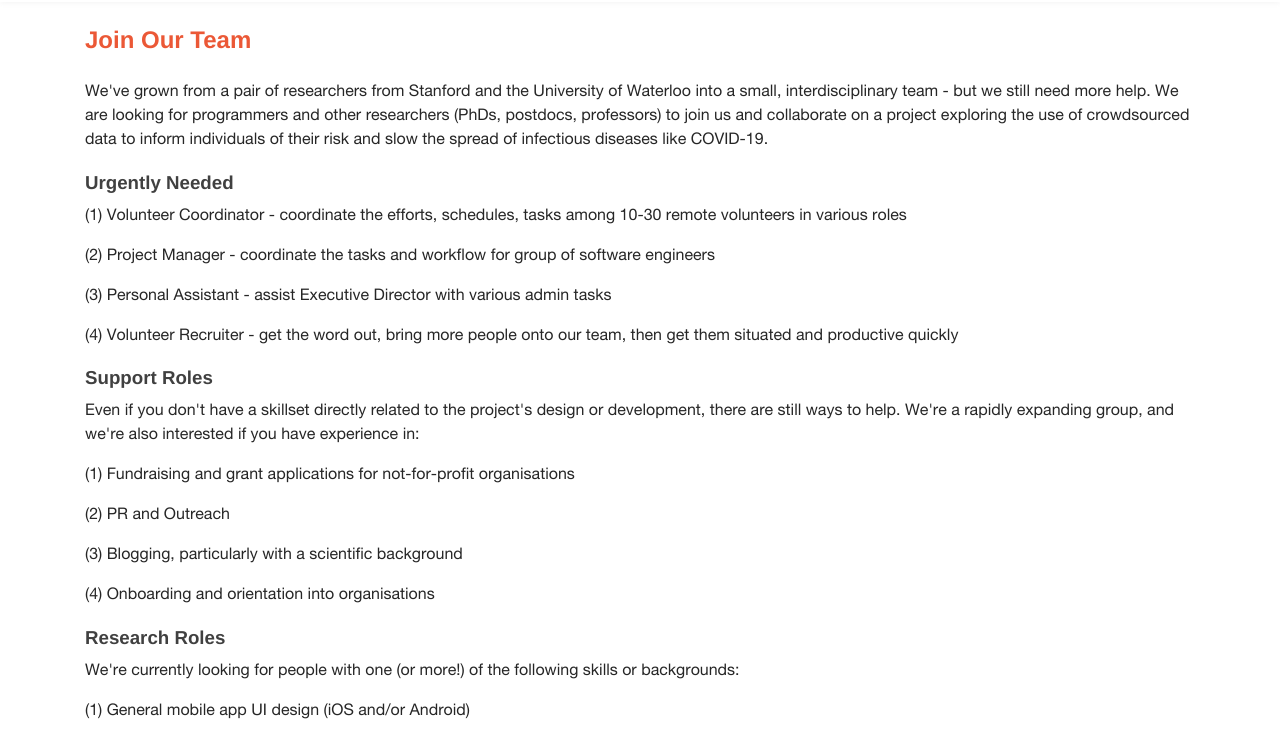
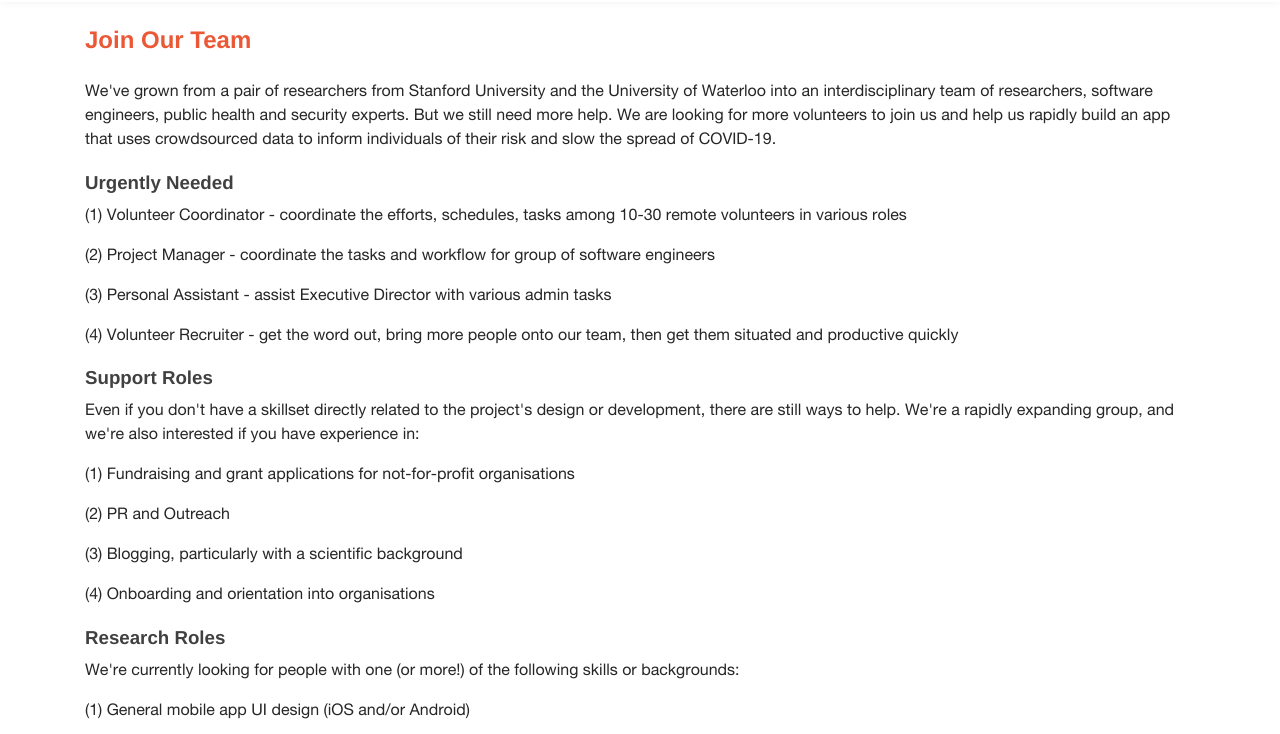
Before and after one commit to dkg/covid19risk.com, a plain HTML site: page site/collaborate.html in a window 1280 px wide. Shown: the part 58-792 px from the top of the page. Drawn offline with nearby package versions, Linux system fonts and the light colour scheme.

Commit message:
update description

```diff
--- a/site/collaborate.html
+++ b/site/collaborate.html
@@ -28,7 +28,10 @@
 
 <h1 class="orange">Join Our Team</h1>
 
-<p>We&#39;ve grown from a pair of researchers from Stanford and the University of Waterloo into a small, interdisciplinary team - but we still need more help. We are looking for programmers and other researchers (PhDs, postdocs, professors) to join us and collaborate on a project exploring the use of crowdsourced data to inform individuals of their risk and slow the spread of infectious diseases like COVID-19.</p>
+<p>We&#39;ve grown from a pair of researchers from Stanford University and the University of Waterloo into an interdisciplinary team
+of researchers, software engineers, public health and security experts. But we still need more help. We are looking for
+more volunteers to join us and help us rapidly build an app that uses crowdsourced data to inform individuals of their
+risk and slow the spread of COVID-19.</p>
 
 <h3>Urgently Needed</h3>
 
```
